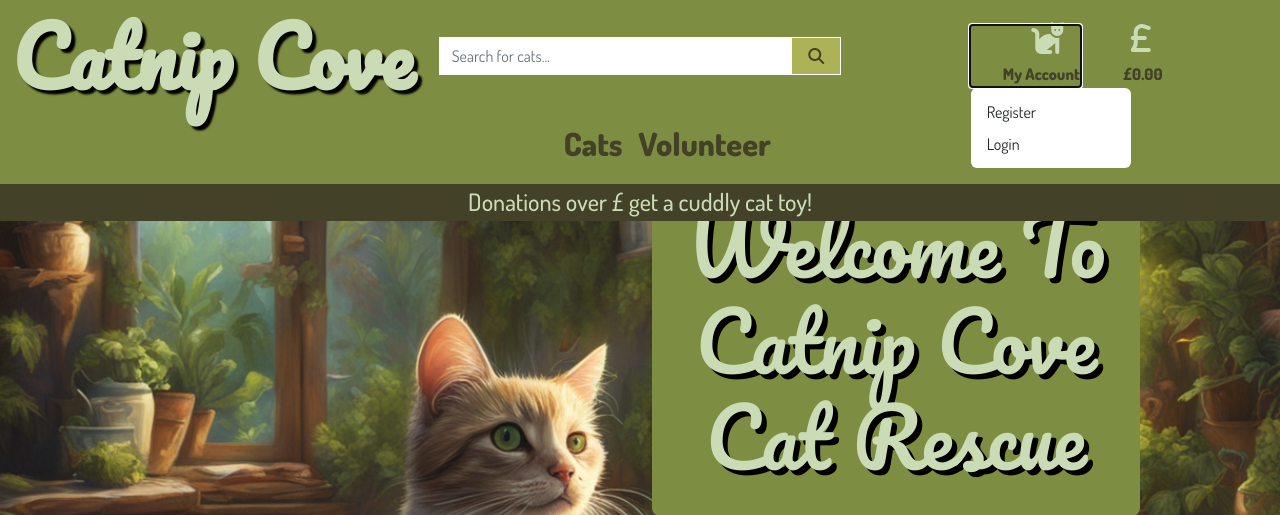
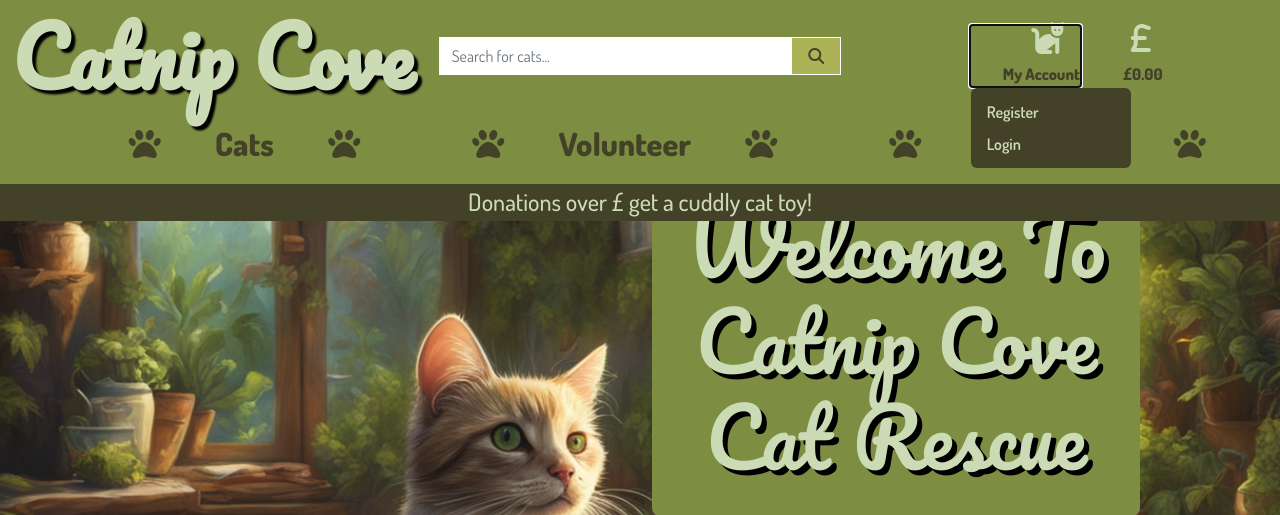
Before and after one commit to veebee4/catnip-cove, a Django app: page / in a window 1280 px wide, after a click on "My Account". Shown: the top 515 px of the page. Run offline with Django 3.2, Linux system fonts and the light colour scheme; some libraries are stand-ins or nearby versions.

Commit message:
Add contact us link to main nav

```diff
--- a/static/css/base.css
+++ b/static/css/base.css
@@ -74,6 +74,21 @@
     background-color: #7D8D42;
 }
 
+.dropdown-menu {
+    background-color: #434128;
+}
+
+.dropdown-item {
+    color: #CBDBB5;
+    font-weight: 600;
+}
+
+.nav-link:hover,
+.nav-link:active,
+.nav-link:focus {
+    color: white;
+}
+
 /* -------------------------------------------------------------------------------------------------------------------------------- Donation Call To Action */
 
 .donation-banner {
--- a/templates/includes/main-nav.html
+++ b/templates/includes/main-nav.html
@@ -2,7 +2,7 @@
     <ul class="navbar-nav w-auto mx-auto">
         <li class="nav-item dropdown">
             <a class="nav navbar-option font-weight-bold nav-link mr-5" href="#" id="all-cats-link" data-bs-toggle="dropdown" aria-haspopup="true" aria-expanded="false">
-                Cats
+                <i class="fa-solid fa-paw px-5"></i> Cats <i class="fa-solid fa-paw px-5"></i>
             </a>
             <div class="dropdown-menu border-0" aria-labelledby="all-cats-link">
                 <a href="" class="dropdown-item">By Age</a>
@@ -14,11 +14,19 @@
 
         <li class="nav-item dropdown">
             <a class="nav navbar-option font-weight-bold nav-link mr-5" href="#" id="volunteer-link" data-bs-toggle="dropdown" aria-haspopup="true" aria-expanded="false">
-                Volunteer
+                <i class="fa-solid fa-paw px-5"></i> Volunteer <i class="fa-solid fa-paw px-5"></i>
             </a>
             <div class="dropdown-menu border-0" aria-labelledby="volunteer-link">
                 <a href="" class="dropdown-item">Volunteer Form</a>
-                <a href="" class="dropdown-item">Contact Us Form</a>
+            </div>
+        </li>
+
+        <li class="nav-item dropdown">
+            <a class="nav navbar-option font-weight-bold nav-link mr-5" href="#" id="all-cats-link" data-bs-toggle="dropdown" aria-haspopup="true" aria-expanded="false">
+                <i class="fa-solid fa-paw px-5"></i> Contact Us <i class="fa-solid fa-paw px-5"></i>
+            </a>
+            <div class="dropdown-menu border-0" aria-labelledby="all-cats-link">
+                <a href="" class="dropdown-item">Contact Form</a>
             </div>
         </li>
     </ul>
```
